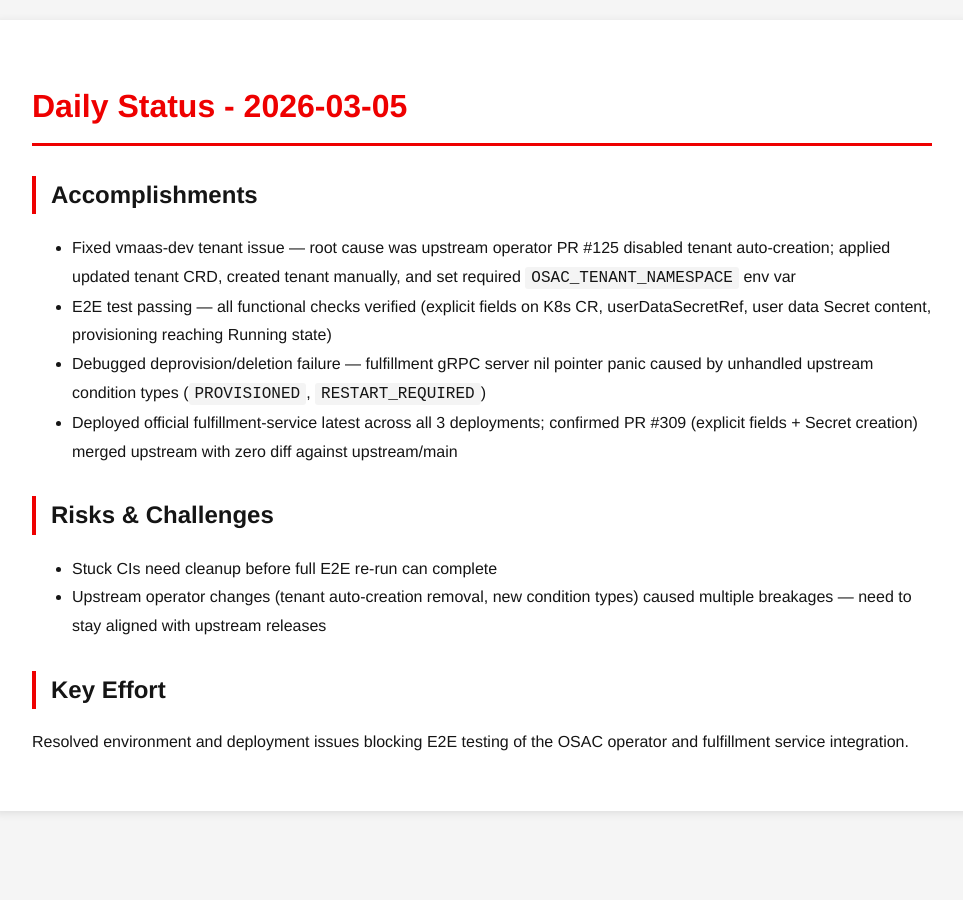
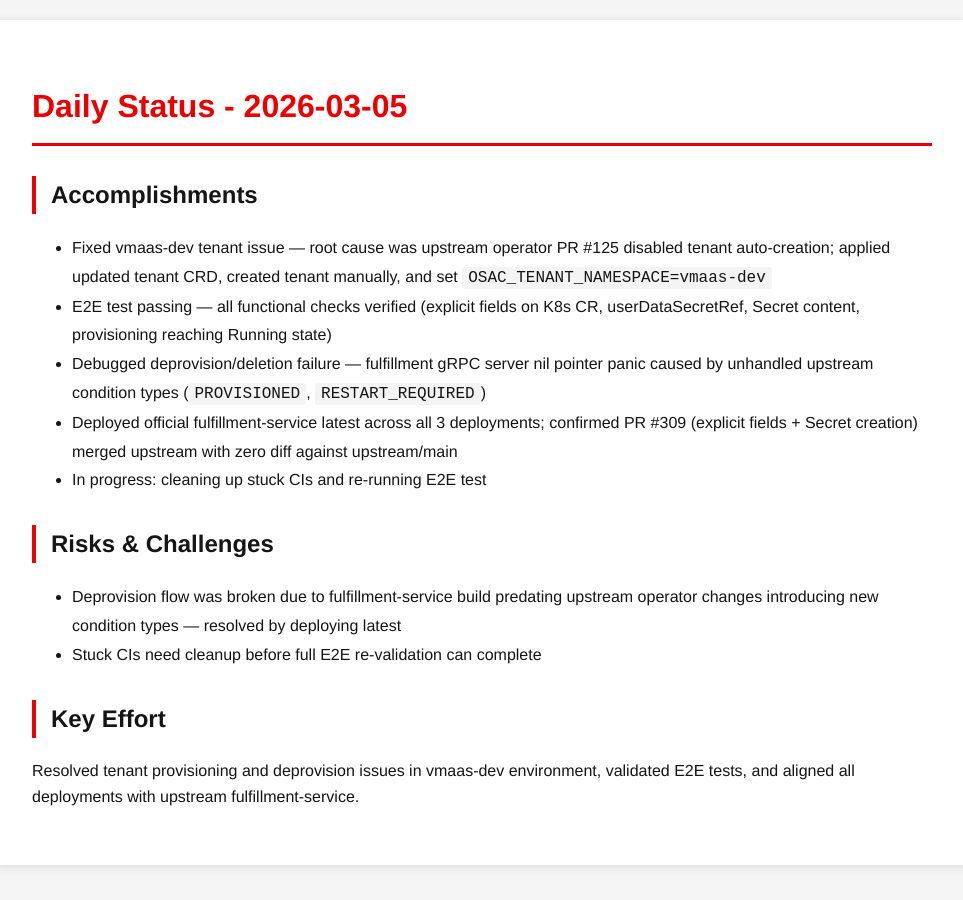
Before and after one commit to tzvatot/daily-status, a Jekyll site: the page built from 2026-03-05.md, in a window 1280 px wide. Shown: the whole page, without its empty margins (158-1121 px from the left). Built offline with Jekyll 4.4.1, drawn with Linux system fonts in a browser that asks for light colours.

Commit message:
Daily status update - 2026-03-05

```diff
--- a/2026-03-05.md
+++ b/2026-03-05.md
@@ -7,14 +7,15 @@ date: 2026-03-05
 # Daily Status - 2026-03-05
 
 ## Accomplishments
-- Fixed vmaas-dev tenant issue — root cause was upstream operator PR #125 disabled tenant auto-creation; applied updated tenant CRD, created tenant manually, and set required `OSAC_TENANT_NAMESPACE` env var
-- E2E test passing — all functional checks verified (explicit fields on K8s CR, userDataSecretRef, user data Secret content, provisioning reaching Running state)
+- Fixed vmaas-dev tenant issue — root cause was upstream operator PR #125 disabled tenant auto-creation; applied updated tenant CRD, created tenant manually, and set `OSAC_TENANT_NAMESPACE=vmaas-dev`
+- E2E test passing — all functional checks verified (explicit fields on K8s CR, userDataSecretRef, Secret content, provisioning reaching Running state)
 - Debugged deprovision/deletion failure — fulfillment gRPC server nil pointer panic caused by unhandled upstream condition types (`PROVISIONED`, `RESTART_REQUIRED`)
 - Deployed official fulfillment-service latest across all 3 deployments; confirmed PR #309 (explicit fields + Secret creation) merged upstream with zero diff against upstream/main
+- In progress: cleaning up stuck CIs and re-running E2E test
 
 ## Risks & Challenges
-- Stuck CIs need cleanup before full E2E re-run can complete
-- Upstream operator changes (tenant auto-creation removal, new condition types) caused multiple breakages — need to stay aligned with upstream releases
+- Deprovision flow was broken due to fulfillment-service build predating upstream operator changes introducing new condition types — resolved by deploying latest
+- Stuck CIs need cleanup before full E2E re-validation can complete
 
 ## Key Effort
-Resolved environment and deployment issues blocking E2E testing of the OSAC operator and fulfillment service integration.
+Resolved tenant provisioning and deprovision issues in vmaas-dev environment, validated E2E tests, and aligned all deployments with upstream fulfillment-service.
```
